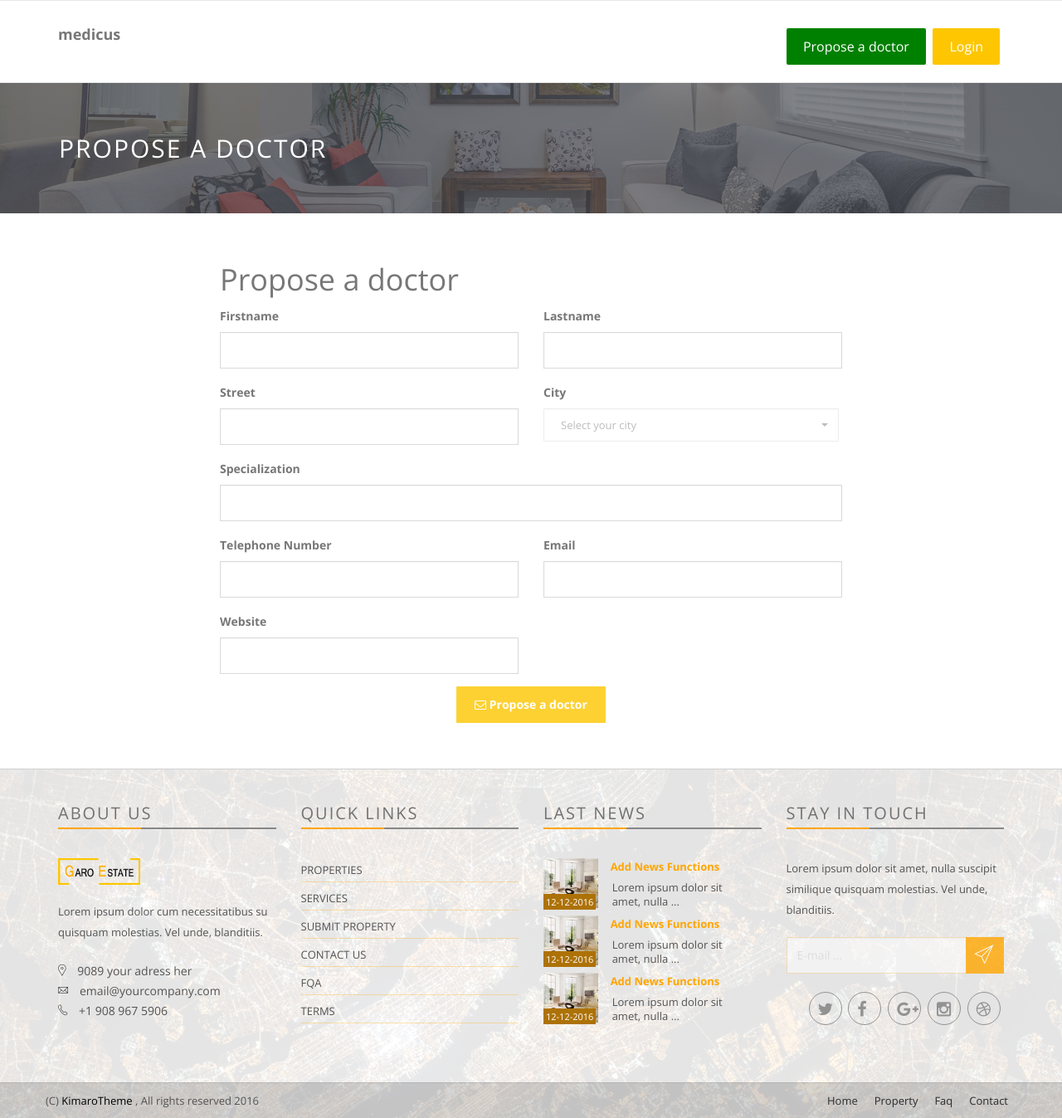
After one commit to gardiac2002/medicus, a Django app: a page that uses medicus/templates/medicus/proposedoctor.html in a window 1280 px wide. The commit adds this page. Shown: the whole page at 83% size. Run offline with Django 3.2, Linux system fonts and the light colour scheme; some libraries are stand-ins or nearby versions.

Commit message:
Add: proposedoctor.html

```diff
--- a/medicus/templates/medicus/listing.html
+++ b/medicus/templates/medicus/listing.html
@@ -20,8 +20,6 @@
                 <div class="row  pr0 padding-top-40 properties-page">
                     <div class="col-md-12 clear ">
                         <div id="list-type" class="proerty-th">
-
-
                             <div class="col-sm-6 col-md-12 p0">
                                 <div class="box-two proerty-item">
 
@@ -45,7 +43,6 @@
 
                                 </div>
                             </div>
-
                             <div class="col-sm-6 col-md-12 p0">
                                 <div class="box-two proerty-item">
 
@@ -69,8 +66,6 @@
 
                                 </div>
                             </div>
-
-
                             <div class="col-sm-6 col-md-12 p0">
                                 <div class="box-two proerty-item">
 
--- /dev/null
+++ b/medicus/templates/medicus/proposedoctor.html
@@ -0,0 +1,237 @@
+
+{% extends 'medicus/base.html' %}
+{% load static %}
+
+    {% block content %}
+        <div class="page-head">
+            <div class="container">
+                <div class="row">
+                    <div class="page-head-content">
+                        <h1 class="page-title">Propose a doctor</h1>
+                    </div>
+                </div>
+            </div>
+        </div>
+        <!-- End page header -->
+
+        <!-- property area -->
+        <div class="content-area recent-property padding-top-40" style="background-color: #FFF;">
+            <div class="container">
+                <div class="row">
+                    <div class="col-md-8 col-md-offset-2">
+                        <div class="" id="contact1">
+
+                            <h2>Propose a doctor</h2>
+                            <form>
+                                <div class="row">
+                                    <div class="col-sm-6">
+                                        <div class="form-group">
+                                            <label for="firstname">Firstname</label>
+                                            <input type="text" class="form-control" id="firstname">
+                                        </div>
+                                    </div>
+                                    <div class="col-sm-6">
+                                        <div class="form-group">
+                                            <label for="lastname">Lastname</label>
+                                            <input type="text" class="form-control" id="lastname">
+                                        </div>
+                                    </div>
+
+                                    <div class="col-sm-6">
+                                        <div class="form-group">
+                                            <label for="lastname">Street</label>
+                                            <input type="text" class="form-control" id="street">
+                                        </div>
+                                    </div>
+
+                                    <div class="col-sm-6">
+                                        <div class="form-group">
+                                            <label for="city">City</label>
+                                            <select id="city" class="selectpicker" data-live-search="true"
+                                                    data-live-search-style="begins" title="Select your city">
+                                                <option>Bacau</option>
+                                                <option>Cluj</option>
+                                            </select>
+                                        </div>
+                                    </div>
+
+                                    <div class="col-sm-12">
+                                        <div class="form-group">
+                                            <label for="specialization">Specialization</label>
+                                            <input type="text" class="form-control" id="specialization">
+                                        </div>
+                                    </div>
+
+
+
+                                    <div class="col-sm-6">
+                                        <div class="form-group">
+                                            <label for="telephone">Telephone Number</label>
+                                            <input type="text" class="form-control" id="telephone">
+                                        </div>
+                                    </div>
+
+                                    <div class="col-sm-6">
+                                        <div class="form-group">
+                                            <label for="email">Email</label>
+                                            <input type="text" class="form-control" id="email">
+                                        </div>
+                                    </div>
+                                    <div class="col-sm-6">
+                                        <div class="form-group">
+                                            <label for="website">Website</label>
+                                            <input type="text" class="form-control" id="website">
+                                        </div>
+                                    </div>
+                                    <div class="col-sm-12 text-center">
+                                        <button type="submit" class="btn btn-primary"><i class="fa fa-envelope-o"></i> Propose a doctor</button>
+                                    </div>
+                                </div>
+                                <!-- /.row -->
+                            </form>
+                        </div>
+                    </div>
+                </div>
+            </div>
+        </div>
+
+  <!-- Footer area-->
+        <div class="footer-area">
+
+            <div class=" footer">
+                <div class="container">
+                    <div class="row">
+
+                        <div class="col-md-3 col-sm-6 wow fadeInRight animated">
+                            <div class="single-footer">
+                                <h4>About us </h4>
+                                <div class="footer-title-line"></div>
+
+                                <img src="assets/img/footer-logo.png" alt="" class="wow pulse" data-wow-delay="1s">
+                                <p>Lorem ipsum dolor cum necessitatibus su quisquam molestias. Vel unde, blanditiis.</p>
+                                <ul class="footer-adress">
+                                    <li><i class="pe-7s-map-marker strong"> </i> 9089 your adress her</li>
+                                    <li><i class="pe-7s-mail strong"> </i> email@yourcompany.com</li>
+                                    <li><i class="pe-7s-call strong"> </i> +1 908 967 5906</li>
+                                </ul>
+                            </div>
+                        </div>
+                        <div class="col-md-3 col-sm-6 wow fadeInRight animated">
+                            <div class="single-footer">
+                                <h4>Quick links </h4>
+                                <div class="footer-title-line"></div>
+                                <ul class="footer-menu">
+                                    <li><a href="properties.html">Properties</a>  </li>
+                                    <li><a href="#">Services</a>  </li>
+                                    <li><a href="submit-property.html">Submit property </a></li>
+                                    <li><a href="contact.html">Contact us</a></li>
+                                    <li><a href="faq.html">fqa</a>  </li>
+                                    <li><a href="faq.html">Terms </a>  </li>
+                                </ul>
+                            </div>
+                        </div>
+                        <div class="col-md-3 col-sm-6 wow fadeInRight animated">
+                            <div class="single-footer">
+                                <h4>Last News</h4>
+                                <div class="footer-title-line"></div>
+                                <ul class="footer-blog">
+                                    <li>
+                                        <div class="col-md-3 col-sm-4 col-xs-4 blg-thumb p0">
+                                            <a href="single.html">
+                                                <img src="assets/img/demo/small-proerty-2.jpg">
+                                            </a>
+                                            <span class="blg-date">12-12-2016</span>
+
+                                        </div>
+                                        <div class="col-md-8  col-sm-8 col-xs-8  blg-entry">
+                                            <h6> <a href="single.html">Add news functions </a></h6>
+                                            <p style="line-height: 17px; padding: 8px 2px;">Lorem ipsum dolor sit amet, nulla ...</p>
+                                        </div>
+                                    </li>
+
+                                    <li>
+                                        <div class="col-md-3 col-sm-4 col-xs-4 blg-thumb p0">
+                                            <a href="single.html">
+                                                <img src="assets/img/demo/small-proerty-2.jpg">
+                                            </a>
+                                            <span class="blg-date">12-12-2016</span>
+
+                                        </div>
+                                        <div class="col-md-8  col-sm-8 col-xs-8  blg-entry">
+                                            <h6> <a href="single.html">Add news functions </a></h6>
+                                            <p style="line-height: 17px; padding: 8px 2px;">Lorem ipsum dolor sit amet, nulla ...</p>
+                                        </div>
+                                    </li>
+
+                                    <li>
+                                        <div class="col-md-3 col-sm-4 col-xs-4 blg-thumb p0">
+                                            <a href="single.html">
+                                                <img src="assets/img/demo/small-proerty-2.jpg">
+                                            </a>
+                                            <span class="blg-date">12-12-2016</span>
+
+                                        </div>
+                                        <div class="col-md-8  col-sm-8 col-xs-8  blg-entry">
+                                            <h6> <a href="single.html">Add news functions </a></h6>
+                                            <p style="line-height: 17px; padding: 8px 2px;">Lorem ipsum dolor sit amet, nulla ...</p>
+                                        </div>
+                                    </li>
+
+
+                                </ul>
+                            </div>
+                        </div>
+                        <div class="col-md-3 col-sm-6 wow fadeInRight animated">
+                            <div class="single-footer news-letter">
+                                <h4>Stay in touch</h4>
+                                <div class="footer-title-line"></div>
+                                <p>Lorem ipsum dolor sit amet, nulla  suscipit similique quisquam molestias. Vel unde, blanditiis.</p>
+
+                                <form>
+                                    <div class="input-group">
+                                        <input class="form-control" type="text" placeholder="E-mail ... ">
+                                        <span class="input-group-btn">
+                                            <button class="btn btn-primary subscribe" type="button"><i class="pe-7s-paper-plane pe-2x"></i></button>
+                                        </span>
+                                    </div>
+                                    <!-- /input-group -->
+                                </form>
+
+                                <div class="social pull-right">
+                                    <ul>
+                                        <li><a class="wow fadeInUp animated" href="https://twitter.com/kimarotec"><i class="fa fa-twitter"></i></a></li>
+                                        <li><a class="wow fadeInUp animated" href="https://www.facebook.com/kimarotec" data-wow-delay="0.2s"><i class="fa fa-facebook"></i></a></li>
+                                        <li><a class="wow fadeInUp animated" href="https://plus.google.com/kimarotec" data-wow-delay="0.3s"><i class="fa fa-google-plus"></i></a></li>
+                                        <li><a class="wow fadeInUp animated" href="https://instagram.com/kimarotec" data-wow-delay="0.4s"><i class="fa fa-instagram"></i></a></li>
+                                        <li><a class="wow fadeInUp animated" href="https://instagram.com/kimarotec" data-wow-delay="0.6s"><i class="fa fa-dribbble"></i></a></li>
+                                    </ul>
+                                </div>
+                            </div>
+                        </div>
+
+                    </div>
+                </div>
+            </div>
+
+            <div class="footer-copy text-center">
+                <div class="container">
+                    <div class="row">
+                        <div class="pull-left">
+                            <span> (C) <a href="http://www.KimaroTec.com">KimaroTheme</a> , All rights reserved 2016  </span>
+                        </div>
+                        <div class="bottom-menu pull-right">
+                            <ul>
+                                <li><a class="wow fadeInUp animated" href="#" data-wow-delay="0.2s">Home</a></li>
+                                <li><a class="wow fadeInUp animated" href="#" data-wow-delay="0.3s">Property</a></li>
+                                <li><a class="wow fadeInUp animated" href="#" data-wow-delay="0.4s">Faq</a></li>
+                                <li><a class="wow fadeInUp animated" href="#" data-wow-delay="0.6s">Contact</a></li>
+                            </ul>
+                        </div>
+                    </div>
+                </div>
+            </div>
+
+        </div>
+
+
+{% endblock content %}
--- a/medicus/urls.py
+++ b/medicus/urls.py
@@ -25,6 +25,7 @@ from medicus import views
 urlpatterns = [
     path(r'', views.index),
     url(r'^listing', views.listing),
+    url(r'^propose-doctor', views.propose_doctor),
 
     url(r'^admin/', admin.site.urls),
 ]
--- a/medicus/views.py
+++ b/medicus/views.py
@@ -15,6 +15,12 @@ def index(request):
     template = loader.get_template('medicus/index.html')
     return HttpResponse(template.render({}, request))
 
+
 def listing(request):
     template = loader.get_template('medicus/listing.html')
     return HttpResponse(template.render({}, request))
+
+
+def propose_doctor(request):
+    template = loader.get_template('medicus/proposedoctor.html')
+    return HttpResponse(template.render({}, request))
```
